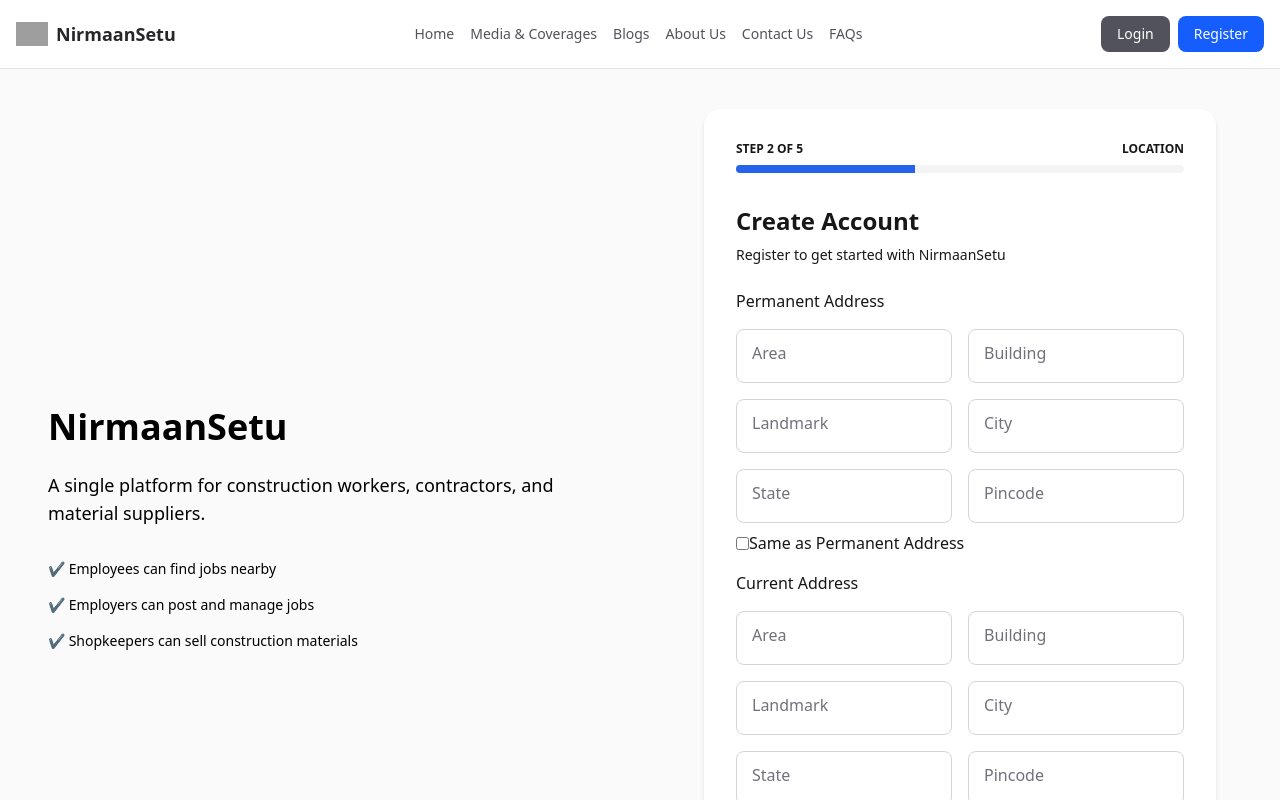
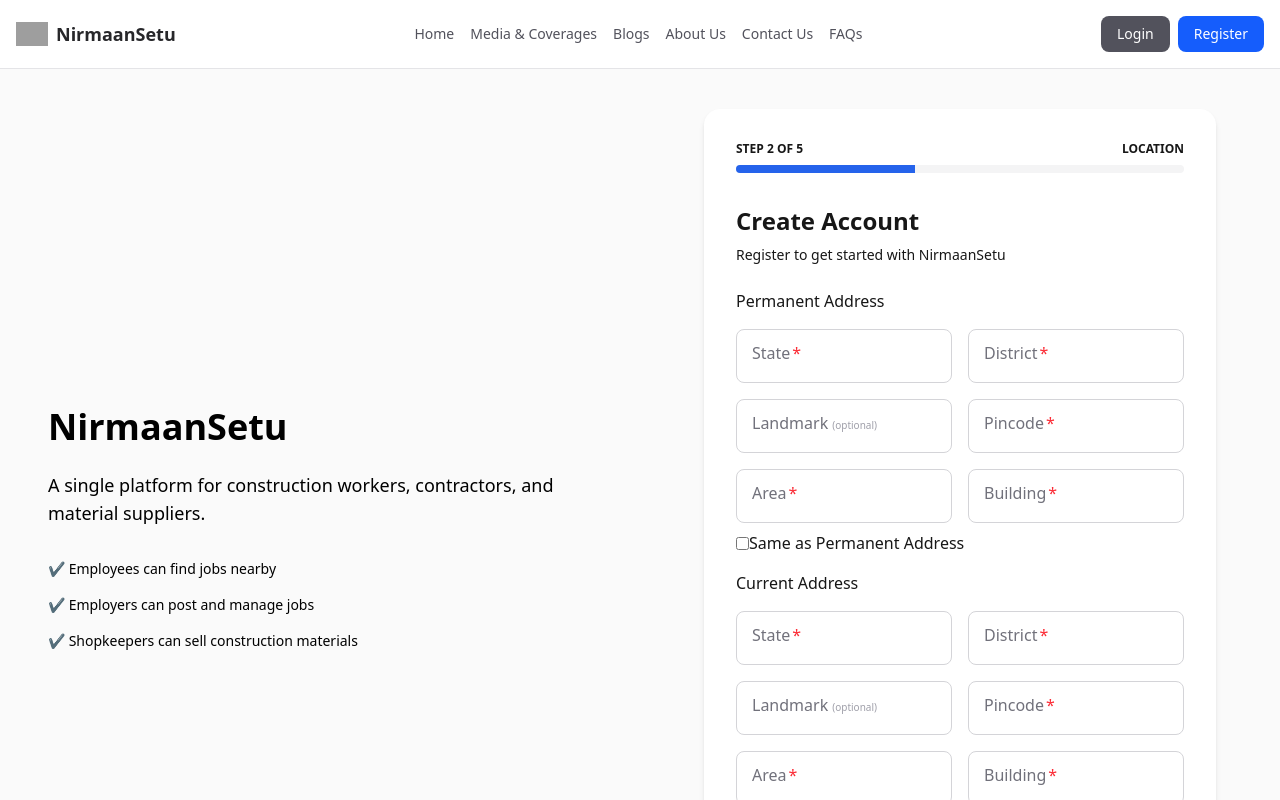
Before and after one commit to Parveen-collab/NirmaanSetu, a Next.js app: page /home/register in a window 1280 px wide. Both pictures are taken after a click on the button "Next". Shown: the top 800 px of the page. Built offline with nearby package versions, Linux system fonts and the light colour scheme; grey boxes are pictures that could not be loaded.

Commit message:
refactored input and select component, refactored addressdetailsform

```diff
--- a/src/components/common/Input.tsx
+++ b/src/components/common/Input.tsx
@@ -41,6 +41,10 @@
   errorMessage?: string
   customValidator?: (value: string) => boolean
   onValidityChange?: (isValid: boolean) => void
+  /* NEW */
+  required?: boolean
+  optionalText?: string
+
 }
 
 /* =========================
@@ -108,6 +112,9 @@
       onBlur,
       onChange,
       value,
+      required = true,
+      optionalText = 'optional',
+
       ...props
     },
     ref
@@ -139,21 +146,30 @@
        Validation Function
     ========================= */
 
-    const validate = (
-      val: string,
-      files?: FileList | null
-    ) => {
+    const validate = (val: string, files?: FileList | null) => {
       let isValid = true
       let message = ''
 
-      /* Variant validation (priority) */
+      /* Required validation FIRST */
 
-      if (variant && variantRules[variant]) {
-        const rule = variantRules[variant]
+      if (required) {
+        if (validation === 'file') {
+          isValid = !!files && files.length > 0
+          message = 'This field is required'
+        } else {
+          isValid = val.trim().length > 0
+          message = 'This field is required'
+        }
 
-        isValid = rule.regex.test(val)
-        message = rule.message
+        if (!isValid) {
+          setError(message)
+          onValidityChange?.(false)
+          return false
         }
+      }
+
+      /* Continue existing validation */
+
 
       /* Fallback validation */
 
@@ -256,8 +272,7 @@
               bg-white dark:bg-zinc-800
               text-zinc-900 dark:text-white
 
-              ${
-                error
+              ${error
                 ? 'border-red-500 focus:ring-2 focus:ring-red-200'
                 : 'border-zinc-300 focus:border-blue-500 focus:ring-2 focus:ring-blue-100 dark:border-zinc-700'
               }
@@ -275,19 +290,30 @@
       absolute left-3 px-1
       bg-white dark:bg-zinc-800
       pointer-events-none
-
       transition-all duration-200 ease-in-out
 
-                ${
-                  focused || hasValue
+      ${focused || hasValue
                   ? '-top-2 text-xs text-blue-600 dark:text-blue-400'
                   : 'top-3 text-base text-zinc-500 dark:text-zinc-400'
                 }
     `}
             >
               {label}
+
+              {/* Required */}
+              {required && (
+                <span className="text-red-500 ml-0.5">*</span>
+              )}
+
+              {/* Optional */}
+              {!required && (
+                <span className="text-zinc-400 ml-1 text-[10px]">
+                  ({optionalText})
+                </span>
+              )}
             </label>
           )}
+
         </div>
 
         {/* Error */}
--- a/src/components/common/Select.tsx
+++ b/src/components/common/Select.tsx
@@ -15,6 +15,11 @@
   extends React.SelectHTMLAttributes<HTMLSelectElement> {
   label?: string
   options: Option[]
+
+  /* NEW */
+  required?: boolean
+  optionalText?: string
+
   error?: string
 }
 
@@ -31,6 +36,10 @@
       className = '',
       onFocus,
       onBlur,
+
+      required = true,
+      optionalText = 'optional',
+
       ...props
     },
     ref
@@ -40,9 +49,32 @@
     const [focused, setFocused] =
       useState(false)
 
+    const [touched, setTouched] =
+      useState(false)
+
+    const [internalError, setInternalError] =
+      useState('')
+
     const hasValue =
       value !== undefined &&
       value !== ''
+
+    /* =========================
+       Validation
+    ========================= */
+
+    const validate = (val: string) => {
+      if (required && !val) {
+        setInternalError('This field is required')
+        return false
+      }
+
+      setInternalError('')
+      return true
+    }
+
+    const finalError =
+      error || (touched ? internalError : '')
 
     return (
       <div className="flex flex-col gap-1 w-full">
@@ -55,12 +87,18 @@
             ref={ref}
             id={id}
             value={value}
+            aria-invalid={!!finalError}
+            aria-describedby={
+              finalError ? `${id}-error` : undefined
+            }
             onFocus={(e) => {
               setFocused(true)
               onFocus?.(e)
             }}
             onBlur={(e) => {
               setFocused(false)
+              setTouched(true)
+              validate(e.target.value)
               onBlur?.(e)
             }}
             className={`
@@ -75,7 +113,7 @@
               appearance-none
 
               ${
-                error
+                finalError
                   ? 'border-red-500 focus:ring-2 focus:ring-red-200'
                   : 'border-zinc-300 focus:border-blue-500 focus:ring-2 focus:ring-blue-100 dark:border-zinc-700'
               }
@@ -115,22 +153,38 @@
               `}
             >
               {label}
+
+              {/* Required */}
+              {required && (
+                <span className="text-red-500 ml-0.5">
+                  *
+                </span>
+              )}
+
+              {/* Optional */}
+              {!required && (
+                <span className="text-zinc-400 ml-1 text-[10px]">
+                  ({optionalText})
+                </span>
+              )}
             </label>
           )}
 
           {/* Arrow */}
 
-          <div className="absolute right-3 top-1/2 -translate-y-1/2 pointer-events-none">
+          <div className="absolute right-3 top-1/2 -translate-y-1/2 pointer-events-none text-sm">
             ▼
           </div>
-
         </div>
 
         {/* Error */}
 
-        {error && (
-          <span className="text-xs text-red-500">
-            {error}
+        {finalError && (
+          <span
+            id={`${id}-error`}
+            className="text-xs text-red-500"
+          >
+            {finalError}
           </span>
         )}
       </div>
--- a/src/components/features/register/AddressDetailForm.tsx
+++ b/src/components/features/register/AddressDetailForm.tsx
@@ -1,10 +1,11 @@
 import Input from '@/src/components/common/Input'
+import Select from '@/src/components/common/Select'
 
 interface AddressFormData {
   area: string
   building: string
   landmark: string
-  city: string
+  district: string
   state: string
   pincode: string
 }
@@ -27,6 +28,46 @@
     <div>
       <div className="space-y-4 mt-4">
         <h1>Permanent Address</h1>
+        <div className='grid grid-cols-1 md:grid-cols-2 gap-4'>
+          <Input
+            label="State"
+            placeholder="Enter State"
+            value={formData.state}
+            validation="text"
+            onChange={(e) => handleChange('state', e.target.value)}
+          />
+
+          <Input
+            label="District"
+            placeholder="Enter District"
+            value={formData.district}
+            validation="text"
+            onChange={(e) => handleChange('district', e.target.value)}
+          />
+        </div>
+
+        <div className='grid grid-cols-1 md:grid-cols-2 gap-4'>
+          <Input
+            label="Landmark"
+            placeholder="Enter Landmark"
+            value={formData.landmark}
+            validation="text"
+            required={false}
+            onChange={(e) => handleChange('landmark', e.target.value)}
+          />
+          <Input
+            label="Pincode"
+            placeholder="Enter 6-digit Pincode"
+            value={formData.pincode}
+            validation="number"
+            maxLength={6}
+            onChange={(e) => {
+              const cleaned = e.target.value.replace(/\D/g, '').slice(0, 6)
+              handleChange('pincode', cleaned)
+            }}
+          />
+        </div>
+
         <div className="grid grid-cols-1 md:grid-cols-2 gap-4">
           <Input
             label="Area"
@@ -45,45 +86,6 @@
           />
         </div>
 
-        <div className='grid grid-cols-1 md:grid-cols-2 gap-4'>
-          <Input
-            label="Landmark"
-            placeholder="Enter Landmark"
-            value={formData.landmark}
-            validation="text"
-            onChange={(e) => handleChange('landmark', e.target.value)}
-          />
-
-          <Input
-            label="City"
-            placeholder="Enter City"
-            value={formData.city}
-            validation="text"
-            onChange={(e) => handleChange('city', e.target.value)}
-          />
-        </div>
-
-        <div className='grid grid-cols-1 md:grid-cols-2 gap-4'>
-          <Input
-            label="State"
-            placeholder="Enter State"
-            value={formData.state}
-            validation="text"
-            onChange={(e) => handleChange('state', e.target.value)}
-          />
-
-          <Input
-            label="Pincode"
-            placeholder="Enter 6-digit Pincode"
-            value={formData.pincode}
-            validation="number"
-            maxLength={6}
-            onChange={(e) => {
-              const cleaned = e.target.value.replace(/\D/g, '').slice(0, 6)
-              handleChange('pincode', cleaned)
-            }}
-          />
-        </div>
       </div>
 
       <div className="flex items-center mt-2">
@@ -97,6 +99,46 @@
 
       <div className="space-y-4 mt-4">
         <h1>Current Address</h1>
+        <div className='grid grid-cols-1 md:grid-cols-2 gap-4'>
+          <Input
+            label="State"
+            placeholder="Enter State"
+            value={formData.state}
+            validation="text"
+            onChange={(e) => handleChange('state', e.target.value)}
+          />
+
+          <Input
+            label="District"
+            placeholder="Enter District"
+            value={formData.district}
+            validation="text"
+            onChange={(e) => handleChange('district', e.target.value)}
+          />
+        </div>
+
+        <div className='grid grid-cols-1 md:grid-cols-2 gap-4'>
+          <Input
+            label="Landmark"
+            placeholder="Enter Landmark"
+            value={formData.landmark}
+            validation="text"
+            required={false}
+            onChange={(e) => handleChange('landmark', e.target.value)}
+          />
+          <Input
+            label="Pincode"
+            placeholder="Enter 6-digit Pincode"
+            value={formData.pincode}
+            validation="number"
+            maxLength={6}
+            onChange={(e) => {
+              const cleaned = e.target.value.replace(/\D/g, '').slice(0, 6)
+              handleChange('pincode', cleaned)
+            }}
+          />
+        </div>
+
         <div className="grid grid-cols-1 md:grid-cols-2 gap-4">
           <Input
             label="Area"
@@ -115,46 +157,6 @@
           />
         </div>
 
-        <div className='grid grid-cols-1 md:grid-cols-2 gap-4'>
-          <Input
-            label="Landmark"
-            placeholder="Enter Landmark"
-            value={formData.landmark}
-            validation="text"
-            onChange={(e) => handleChange('landmark', e.target.value)}
-          />
-
-          <Input
-            label="City"
-            placeholder="Enter City"
-            value={formData.city}
-            validation="text"
-            onChange={(e) => handleChange('city', e.target.value)}
-          />
-        </div>
-
-        <div className='grid grid-cols-1 md:grid-cols-2 gap-4'>
-          <Input
-            label="State"
-            placeholder="Enter State"
-            value={formData.state}
-            validation="text"
-            onChange={(e) => handleChange('state', e.target.value)}
-          />
-
-          <Input
-            label="Pincode"
-            placeholder="Enter 6-digit Pincode"
-            value={formData.pincode}
-            validation="number"
-            maxLength={6}
-            onChange={(e) => {
-              const cleaned = e.target.value.replace(/\D/g, '').slice(0, 6)
-              handleChange('pincode', cleaned)
-            }}
-          />
-        </div>
-
       </div>
     </div>
 
```
Lines whose indentation alone changed are shown as unchanged.
